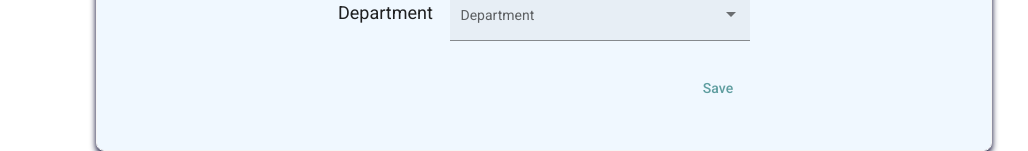
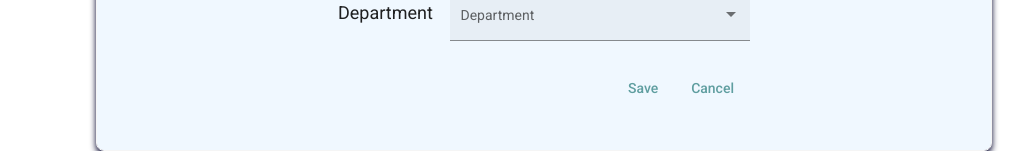
Before and after one commit to pachgadehardik/EmployeePayrollAngularApp, an Angular app: page /add in a window 1280 px wide. Shown: the part 730-881 px from the top of the page, without its empty margins (96-1124 px from the left). Built offline with nearby package versions, Linux system fonts and the light colour scheme; sample sign-in values are in the browser's storage.

Commit message:
Updated add-component UI

```diff
--- a/src/component/add-employee/add-employee.component.html
+++ b/src/component/add-employee/add-employee.component.html
@@ -47,7 +47,7 @@
 
             <div class="button">
                 <button [disabled]="!registerForm.valid" type="submit" style="color: cadetblue;" mat-button>Save</button>
-                <!-- <button (onclick)="cancel()" style="color: cadetblue;" mat-button>Cancel</button> -->
+                <button (click)="cancel()" style="color: cadetblue;" mat-button>Cancel</button>
 
             </div>
         </form>
```
